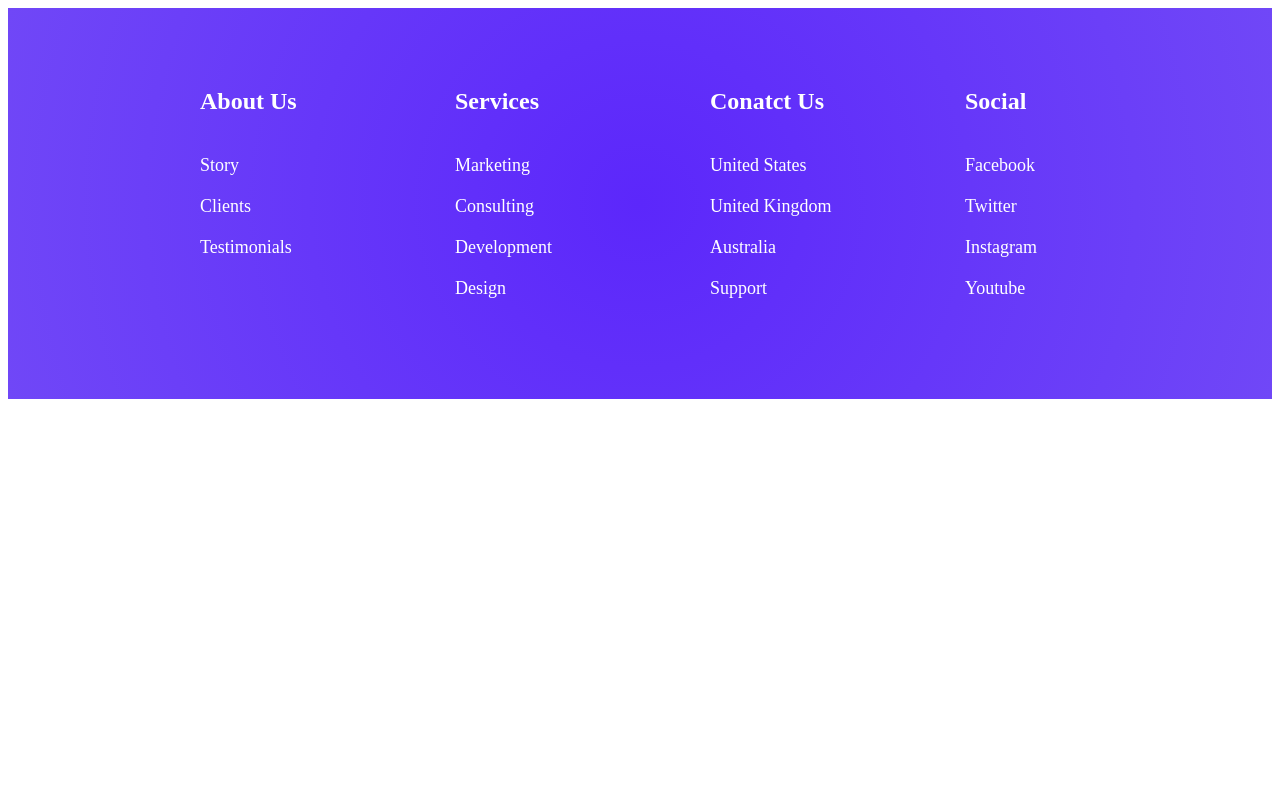
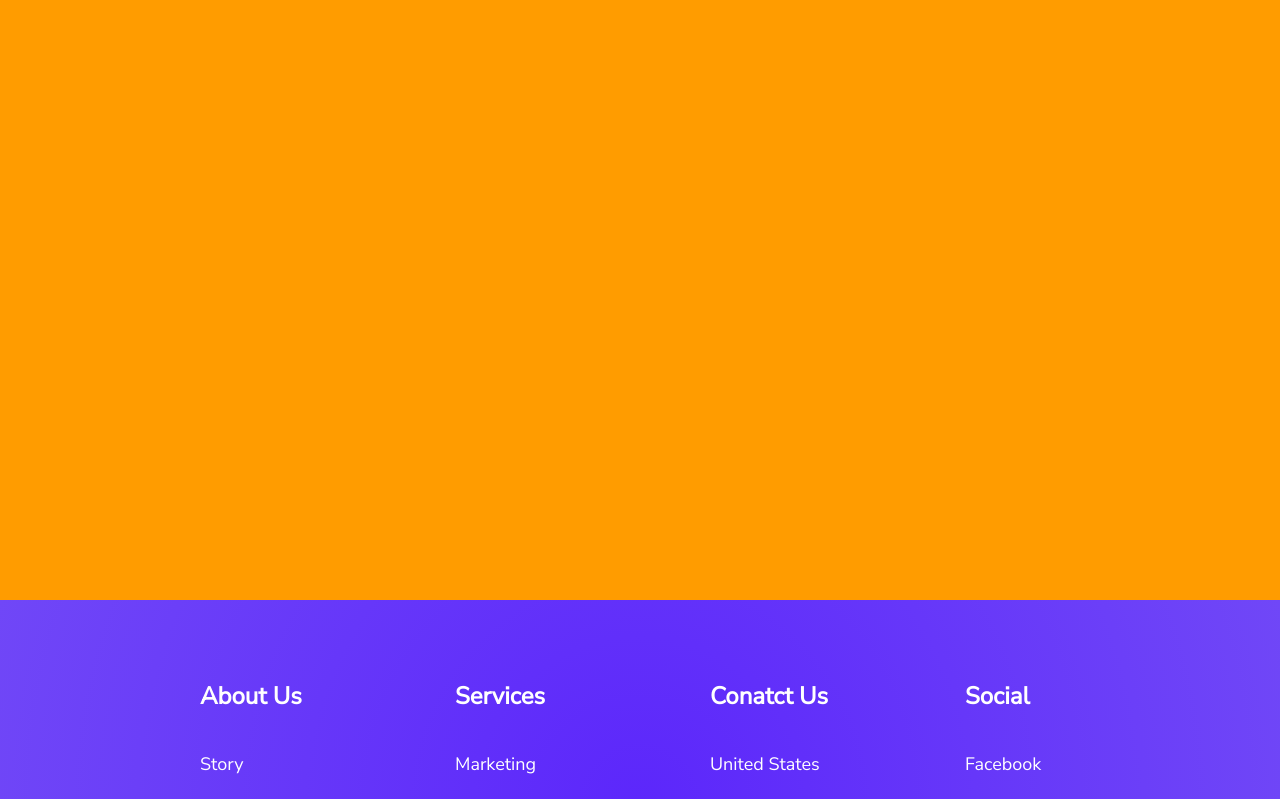
Before and after one commit to grum1n/react-footer-tutorial, a React (Create React App) app: page / in a window 1280 px wide. Shown: the top 799 px of the page. Built offline with nearby package versions, Linux system fonts and the light colour scheme.

Commit message:
added new foler /icons , added new index.js file,created styles folder and added icons.js

```diff
--- a/public/index.html
+++ b/public/index.html
@@ -24,6 +24,9 @@
       work correctly both with client-side routing and a non-root public URL.
       Learn how to configure a non-root public URL by running `npm run build`.
     -->
+    <link rel="preconnect" href="https://fonts.googleapis.com">
+    <link rel="preconnect" href="https://fonts.gstatic.com" crossorigin>
+    <link href="https://fonts.googleapis.com/css2?family=Nunito+Sans&display=swap" rel="stylesheet">
     <title>React App</title>
   </head>
   <body>
--- a/src/global-styles.js
+++ b/src/global-styles.js
@@ -0,0 +1,13 @@
+import { createGlobalStyle } from 'styled-components';
+
+export const GlobalStyles = createGlobalStyle`
+    html, body {
+        box-sizing: border-box;
+        margin: 0;
+        padding: 0;
+        position: relative;
+        top: 300px;
+        background: #ff9c00;
+        font-family: 'Nunito Sans', sans-serif;
+    }
+`
--- a/src/index.js
+++ b/src/index.js
@@ -1,5 +1,13 @@
 import React from 'react';
 import ReactDOM from 'react-dom';
+import { GlobalStyles } from './global-styles';
 import App from './App';
 
-ReactDOM.render(<App />, document.getElementById('root'));
+ReactDOM.render(
+    <>
+    <GlobalStyles />
+    <App />
+    </>
+,
+document.getElementById('root')
+);
```
Also changed, not shown: src/components/icons/index.js (added), src/components/icons/styles/icons.js (added).
